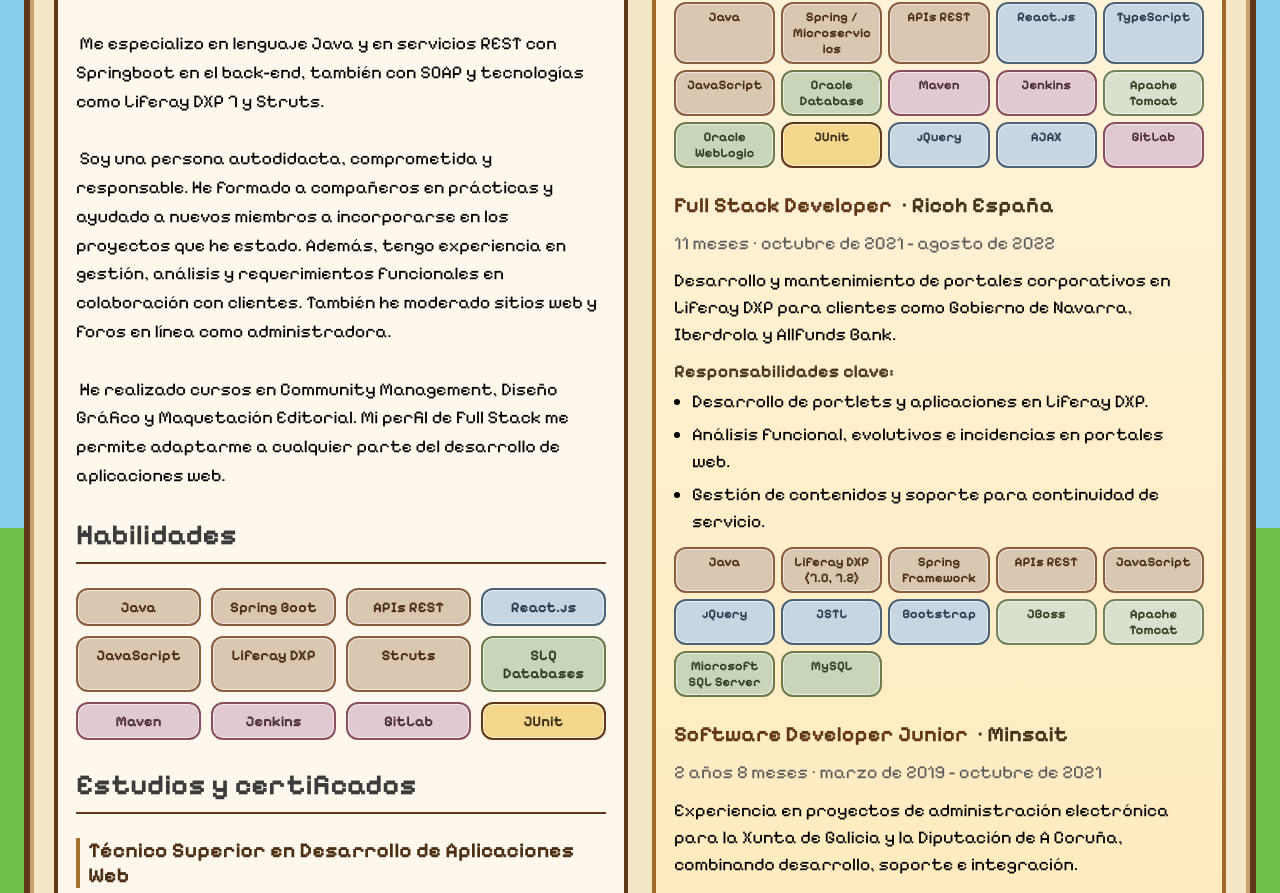
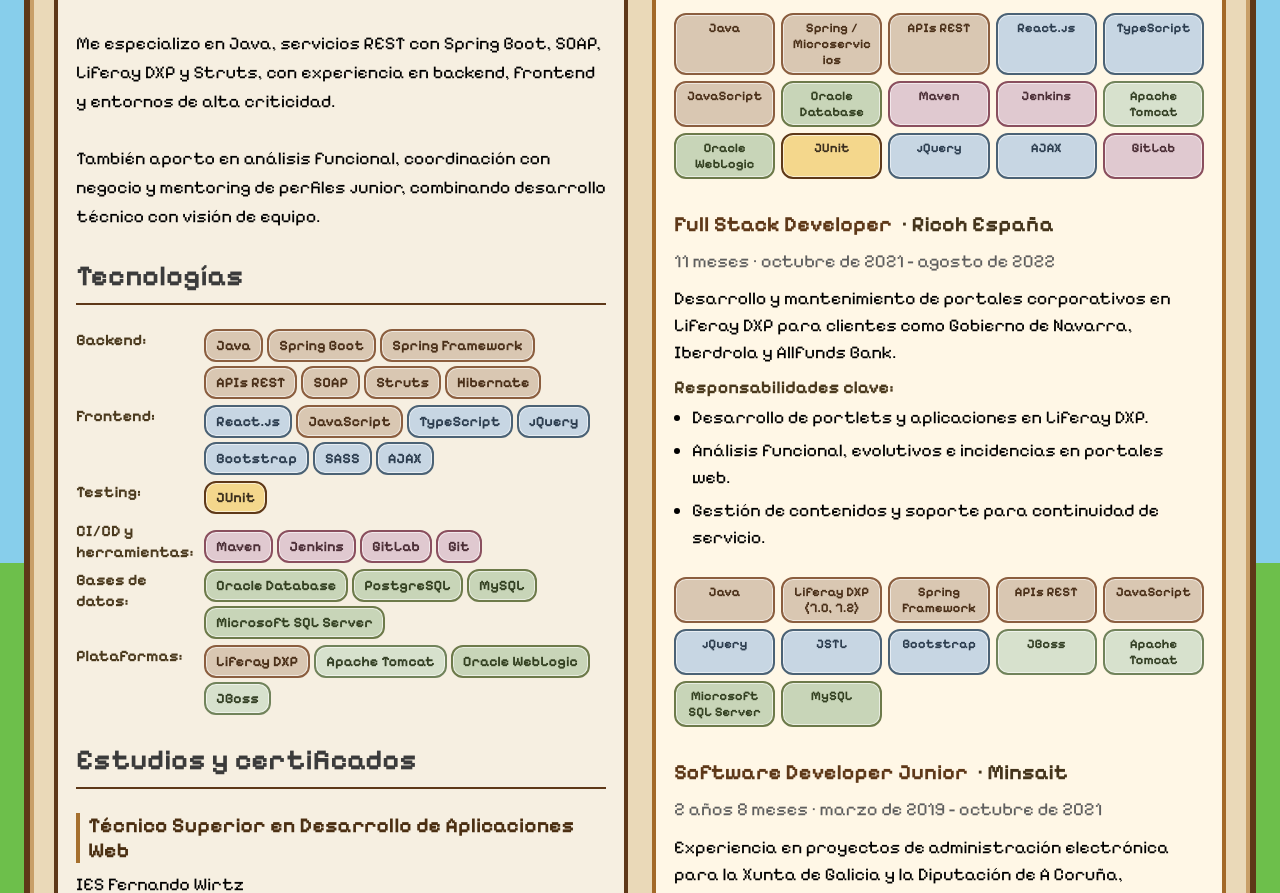
Before and after one commit to AndreiTora/CV-MainCharacter-REACT, a React (Vite) app: page / in a window 1280 px wide. Shown: the part 659-1552 px from the top of the page. Built offline with nearby package versions, Linux system fonts and the light colour scheme.

Commit message:
Reestructuracion de tecnologias separadas por categoria.

```diff
--- a/src/components/Skills.jsx
+++ b/src/components/Skills.jsx
@@ -1,12 +1,21 @@
 import { getTechChipClass } from '../utils/getTechChipClass';
 
-export default function Skills({ skills }) {
+export default function Skills({ skills = [] }) {
   return (
     <section className="profile-skills-section">
-      <h2>Habilidades</h2>
-      <div className="experience-tech-grid">
-        {skills.map(({ name }) => (
-          <span key={name} className={`experience-tech-chip ${getTechChipClass(name)}`}>{name}</span>
+      <h2>Tecnologías</h2>
+      <div className="skills-group-grid">
+        {skills.map(({ category, items }) => (
+          <article key={category} className="skills-group-card">
+            <h3 className="skills-group-title">{category}:</h3>
+            <div className="skills-group-chips">
+              {items.map((name) => (
+                <span key={name} className={`experience-tech-chip ${getTechChipClass(name)}`}>
+                  {name}
+                </span>
+              ))}
+            </div>
+          </article>
         ))}
       </div>
     </section>
--- a/src/data/profile.json
+++ b/src/data/profile.json
@@ -5,7 +5,7 @@
   "email": "acgarabito2@gmail.com",
   "linkedin": "https://www.linkedin.com/in/acgarabito/",
   "avatarLabel": "Pixel art de chica granjera con pelo largo marrón",
-  "about": "¡Hola! Soy Andrea, Técnica Superior en Desarrollo de Aplicaciones Web y actualmente trabajo como Full Stack Developer en DXC para el cliente CaixaBank. \n\n Me especializo en lenguaje Java y en servicios REST con Springboot en el back-end, también con SOAP y tecnologías como Liferay DXP 7 y Struts. \n\n Soy una persona autodidacta, comprometida y responsable. He formado a compañeros en prácticas y ayudado a nuevos miembros a incorporarse en los proyectos que he estado. Además, tengo experiencia en gestión, análisis y requerimientos funcionales en colaboración con clientes. También he moderado sitios web y foros en línea como administradora. \n\n He realizado cursos en Community Management, Diseño Gráfico y Maquetación Editorial. Mi perfil de Full Stack me permite adaptarme a cualquier parte del desarrollo de aplicaciones web.",
+  "about": "¡Hola! Soy Andrea, Técnica Superior en Desarrollo de Aplicaciones Web y actualmente trabajo como Full Stack Developer en DXC para el cliente CaixaBank.\n\nMe especializo en Java, servicios REST con Spring Boot, SOAP, Liferay DXP y Struts, con experiencia en backend, frontend y entornos de alta criticidad.\n\nTambién aporto en análisis funcional, coordinación con negocio y mentoring de perfiles junior, combinando desarrollo técnico con visión de equipo.",
   "studies": [
     { "degree": "Técnico Superior en Desarrollo de Aplicaciones Web", "institution": "IES Fernando Wirtz " }
   ],
@@ -62,17 +62,29 @@
     }
   ],
   "skills": [
-    { "name": "Java", "level": 90 },
-    { "name": "Spring Boot", "level": 85 },
-    { "name": "APIs REST", "level": 75 },
-    { "name": "React.js", "level": 50 },
-    { "name": "JavaScript", "level": 75 },
-    { "name": "Liferay DXP", "level": 50 },
-    { "name": "Struts", "level": 70 },
-    { "name": "SLQ Databases", "level": 80 },
-    { "name": "Maven", "level": 82 },
-    { "name": "Jenkins", "level": 80 },
-    { "name": "GitLab", "level": 88 },
-    { "name": "JUnit", "level": 88 }
+    {
+      "category": "Backend",
+      "items": ["Java", "Spring Boot", "Spring Framework", "APIs REST", "SOAP", "Struts", "Hibernate"]
+    },
+    {
+      "category": "Frontend",
+      "items": ["React.js", "JavaScript", "TypeScript", "jQuery", "Bootstrap", "SASS", "AJAX"]
+    },
+    {
+      "category": "Testing",
+      "items": ["JUnit"]
+    },
+    {
+      "category": "CI/CD y herramientas",
+      "items": ["Maven", "Jenkins", "GitLab", "Git"]
+    },
+    {
+      "category": "Bases de datos",
+      "items": ["Oracle Database", "PostgreSQL", "MySQL", "Microsoft SQL Server"]
+    },
+    {
+      "category": "Plataformas",
+      "items": ["Liferay DXP", "Apache Tomcat", "Oracle WebLogic", "JBoss"]
+    }
   ]
 }
--- a/src/index.scss
+++ b/src/index.scss
@@ -5,15 +5,15 @@
 $font-size: 18px;
 $body-bg-top: #87ceeb;
 $body-bg-bottom: #6dbf4b;
-$panel-bg: #f4e7c5;
+$panel-bg: #ead9b8;
 $panel-border: #5e3818;
 $panel-inner-shadow: inset 0 0 0 4px #c89f68;
 $title-bg: #8b5a2b;
 $title-color: white;
-$card-bg: white;
-$profile-bg: #fdf7ec;
-$experience-bg: linear-gradient(180deg, #fff7e6, #ffe8b5);
-$skill-bg: linear-gradient(180deg, #f8eed4, #e7d084);
+$card-bg: #faf4e8;
+$profile-bg: #f6efe1;
+$experience-bg: #fff7e6;
+$skill-bg: #fdf7ec;
 $skill-border: #5e3818;
 $skill-text: #4b3a1e;
 $chip-border: #5e3818;
@@ -207,6 +207,45 @@
   margin-top: 16px;
 }
 
+.skills-group-grid {
+  display: grid;
+  grid-template-columns: repeat(2, minmax(0, 1fr));
+  gap: 6px 12px;
+}
+
+.skills-group-card {
+  background: transparent;
+  border: 0;
+  padding: 0;
+  display: grid;
+  grid-template-columns: clamp(96px, 24vw, 132px) minmax(0, 1fr);
+  column-gap: 8px;
+  align-items: center;
+}
+
+.skills-group-title {
+  margin: 0;
+  color: #4b3a1e;
+  font-size: 0.92rem;
+  font-weight: 900;
+  line-height: 1.35;
+  text-align: right;
+  white-space: normal;
+  overflow-wrap: anywhere;
+  align-self: center;
+}
+
+.skills-group-chips {
+  display: flex;
+  flex-wrap: wrap;
+  gap: 4px;
+  flex: 1;
+}
+
+.skills-group-card:nth-child(4) .skills-group-chips {
+  margin-top: 10px;
+}
+
 .stardew-skill-card {
   background: $skill-bg;
   border: 3px solid $skill-border;
@@ -229,9 +268,10 @@
     width: 14px;
     height: 14px;
     border: 2px solid $skill-text;
-    background: #8b5a2b;
-    border-radius: 4px;
-    box-shadow: inset 0 0 0 1px rgba(255, 255, 255, 0.4);
+    display: grid;
+    grid-template-columns: 108px minmax(0, 1fr);
+    column-gap: 10px;
+    align-items: start;
   }
 
   .bar {
@@ -239,19 +279,20 @@
     background: #ddc688;
     border: 2px solid $skill-text;
     border-radius: 12px;
-    overflow: hidden;
+    line-height: 1.35;
 
     .fill {
       height: 100%;
-      background: linear-gradient(90deg, #4f711d, #86b53d);
+      background: #86b53d;
       border-radius: 12px;
     }
   }
+    min-width: 0;
 }
 
 .study-item,
 .experience-item {
-  margin-bottom: 24px;
+  margin-bottom: 32px;
 }
 
 .certificates-section .certificates-list {
@@ -264,6 +305,12 @@
   color: #6b4f3a;
   font-weight: 600;
   font-size: 0.95rem;
+}
+
+.experience-item {
+  display: flex;
+  flex-direction: column;
+  gap: 10px;
 }
 
 .study-item {
@@ -283,7 +330,7 @@
   flex-wrap: wrap;
   gap: 0.6rem;
   align-items: flex-end;
-  margin-bottom: 12px;
+  margin-bottom: 1px;
 
   .experience-title,
   .experience-company {
@@ -306,14 +353,18 @@
   line-height: 1.5;
 }
 
+.experience-item p {
+  margin: 0;
+}
+
 .experience-meta {
   font-size: 1.15rem;
   color: #5e5e5e;
-  margin: 0 0 10px 0;
+  margin: 0 0 8px 0;
 }
 
 .experience-subsection {
-  margin-top: 12px;
+  margin-top: 0;
 
   strong {
     display: block;
@@ -333,7 +384,7 @@
 }
 
 .experience-tech-section {
-  margin-top: 12px;
+  margin-top: 0;
 }
 
 .experience-tech-grid {
@@ -391,14 +442,23 @@
 }
 
 .profile-skills-section {
-  .experience-tech-grid {
-    gap: 10px;
-    grid-template-columns: repeat(auto-fit, minmax(120px, 1fr));
+  .skills-group-grid {
+    grid-template-columns: 1fr;
+  }
+
+  .skills-group-title {
+    font-size: 1rem;
+    text-align: left;
+    align-self: start;
+  }
+
+  .skills-group-card {
+    grid-template-columns: clamp(88px, 28vw, 120px) minmax(0, 1fr);
   }
 
   .experience-tech-chip {
-    padding: 8px 12px;
-    font-size: 0.92rem;
+    padding: 6px 10px;
+    font-size: 0.9rem;
   }
 }
 
@@ -457,6 +517,24 @@
     gap: 10px;
   }
 
+  .skills-group-grid {
+    grid-template-columns: 1fr;
+  }
+
+  .skills-group-card {
+    grid-template-columns: 1fr;
+    row-gap: 4px;
+    align-items: start;
+  }
+
+  .skills-group-card:nth-child(4) .skills-group-chips {
+    margin-top: 0;
+  }
+
+  .skills-group-title {
+    text-align: left;
+  }
+
   .experience-tech-grid,
   .profile-skills-section .experience-tech-grid {
     grid-template-columns: repeat(2, minmax(0, 1fr));
```
